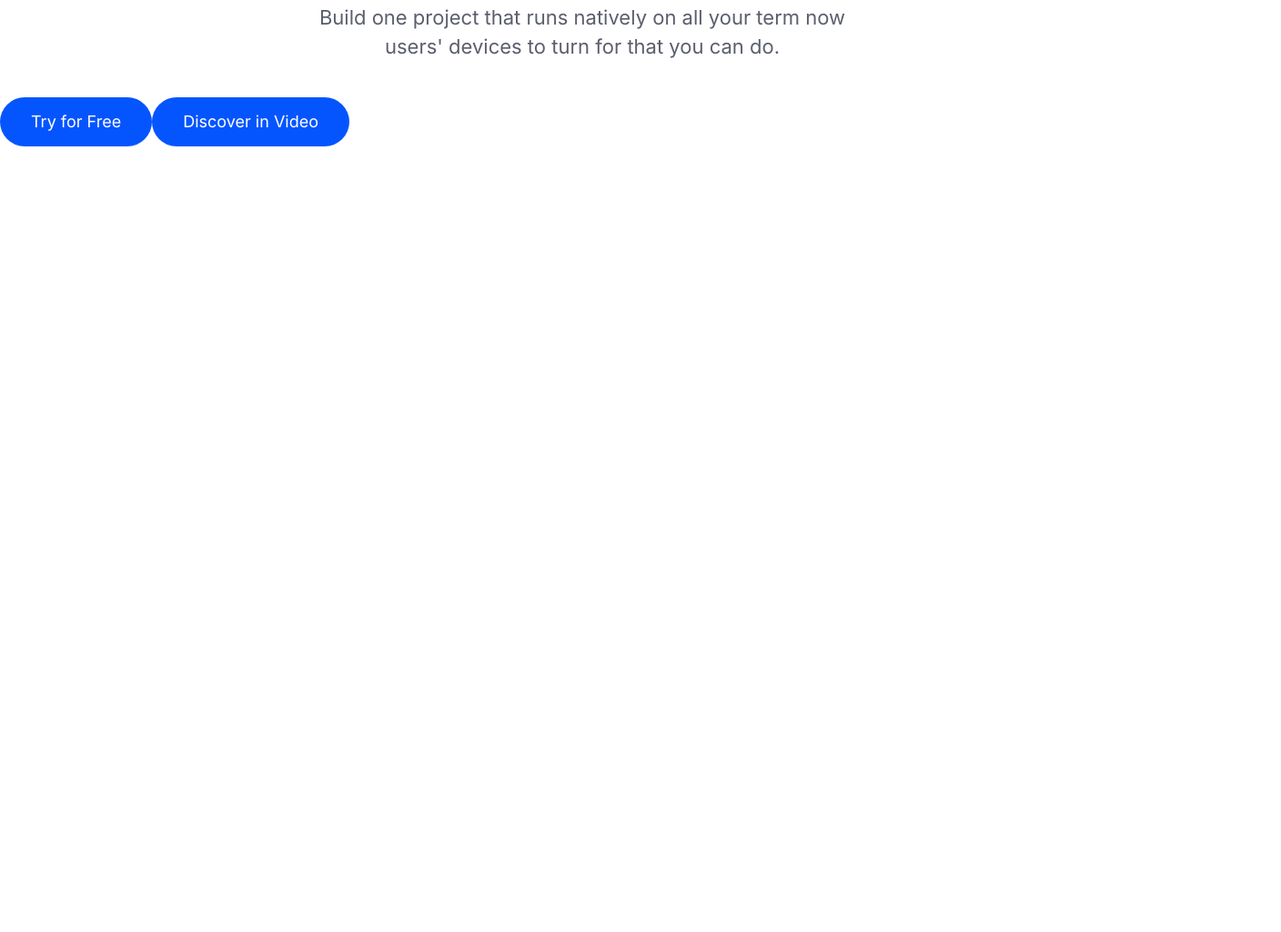
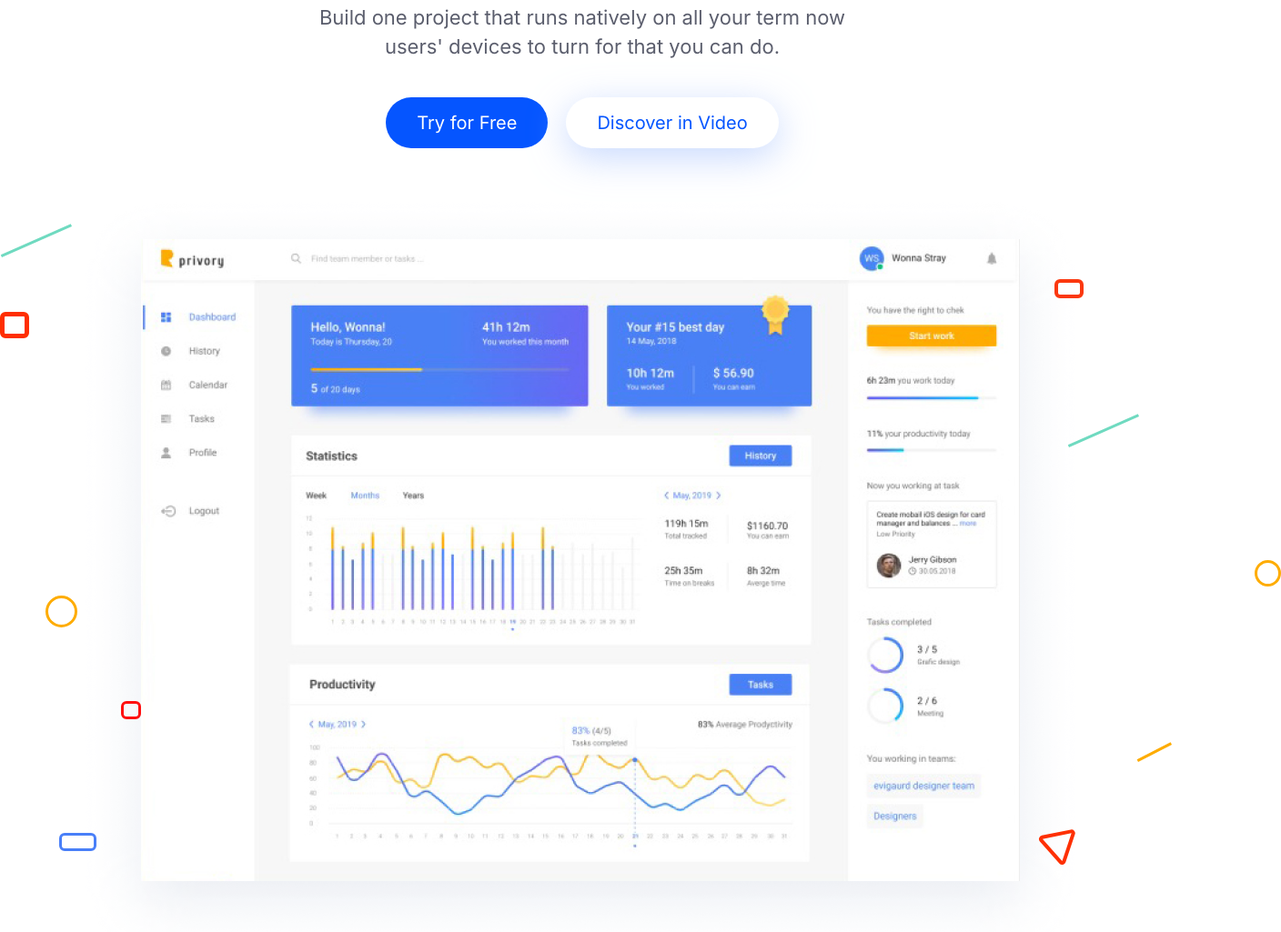
Before and after one commit to Akamakasin/HelloUI, a plain HTML site: page index.html in a window 1280 px wide. Shown: the part 467-1492 px from the top of the page at 91% size, 1408 px wide, since content can reach past the window. Before the commit the page ends 800 px from the top, so only its background shows below. Drawn offline with Linux system fonts and the light colour scheme.

Commit message:
Сверстал два блока с фигурами и картинкой, доверстал кнопки у header

```diff
--- a/index.html
+++ b/index.html
@@ -50,6 +50,23 @@
                 <a href="#" class="header-free button">Try for Free</a>
                 <a href="#" class="header-video button">Discover in Video</a>
             </div>
+            <div class="header-box">
+                <div class="header-left_figure">
+                    <img src="/img/bigRedSquare.svg" alt="bigRedSquare" class="bigRedSquare">
+                    <img src="/img/greenLine.svg" alt="greenLine" class="greenLineRight">
+                    <img src="/img/yellowBigСircle.svg" alt="yellowBigСircle" class="yellowBigСircle">
+                    <img src="/img/smallRedSquare.svg" alt="smallRedSquare" class="smallRedSquare">
+                    <img src="/img/blueRectangle.svg" alt="blueRectangle" class="blueRectangle">
+                </div>
+                <img src="/img/header-img.png" alt="header-img" class="header-img">
+                <div class="header-right_figure">
+                    <img src="/img/bigRedRectangle.svg" alt="bigRedRectangle" class="bigRedRectangle">
+                    <img src="/img/greenLine.svg" alt="greenLine" class="greenLineLeft">
+                    <img src="/img/yellowSmallСircle.svg" alt="yellowSmallСircle" class="yellowSmallСircle">
+                    <img src="/img/yellowLine.svg" alt="yellowLine" class="yellowLine">
+                    <img src="/img/redTriangle.svg" alt="redTriangle" class="redTriangle">
+                </div>
+            </div>
         </div>
     </header>
 
--- a/sass/_blocks/_header.sass
+++ b/sass/_blocks/_header.sass
@@ -19,3 +19,20 @@
         color: $dimBlack-text
     &-wrap
         display: flex
+        justify-content: center
+    &-free
+        margin-right: 20px
+        font-size: 20px
+        line-height: 24px
+    &-video
+        background: $white-text
+        box-shadow: 0px 10px 40px rgba(176, 201, 253, 0.7)
+        font-size: 20px
+        line-height: 24px
+        color: $blue-button
+    &-box
+        display: flex
+        margin-top: 50px
+    &-img
+        width: 100%
+        height: 100%
--- /dev/null
+++ b/sass/_blocks/_headerFigure.sass
@@ -0,0 +1,39 @@
+.bigRedSquare
+    position: relative
+    top: 130px
+.greenLine
+    position: relative
+    top: 250px
+    right: -94px
+.yellowBigСircle
+    position: relative
+    top: 368px
+    right: -50px
+.smallRedSquare
+    position: relative
+    top: 469px
+    right: -94px
+.blueRectangle
+    position: relative
+    top: 590px
+    right: -65px
+.bigRedRectangle
+    position: relative
+    top: 94px
+    left: -32px
+.greenLineLeft
+    position: relative
+    top: 217px
+    left: -18px
+.yellowSmallСircle
+    position: relative
+    top: 337px
+    left: 188px
+.yellowLine
+    position: relative
+    top: 530px
+    left: 25px
+.redTriangle
+    position: relative
+    top: 600px
+    left: -50px
--- a/sass/style.sass
+++ b/sass/style.sass
@@ -4,3 +4,4 @@
 @import "_blocks/navbar"
 @import "_blocks/button"
 @import "_blocks/header"
+@import "_blocks/headerFigure"
```
Also changed, not shown: css/style.css, img/bigRedRectangle.svg (added), img/bigRedSquare.svg (added), img/blueRectangle.svg (added), img/download 1.png (added), img/download 1.svg (added), img/greenLine.svg (added), img/header-img.png (added), img/redTriangle.svg (added), img/smallRedSquare.svg (added), img/yellowBigСircle.svg (added), img/yellowLine.svg (added), img/yellowSmallСircle.svg (added), 1 other file.
